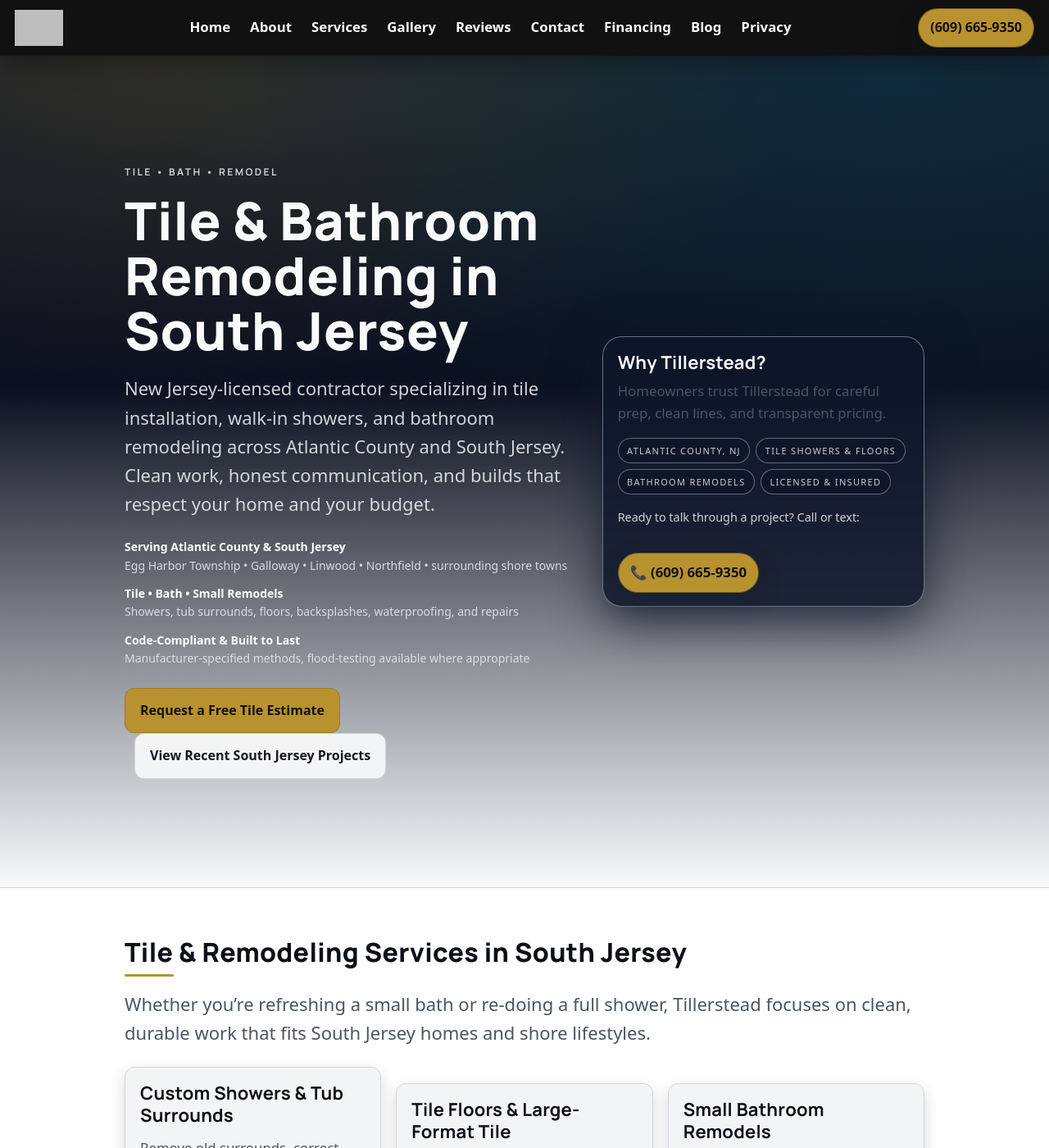
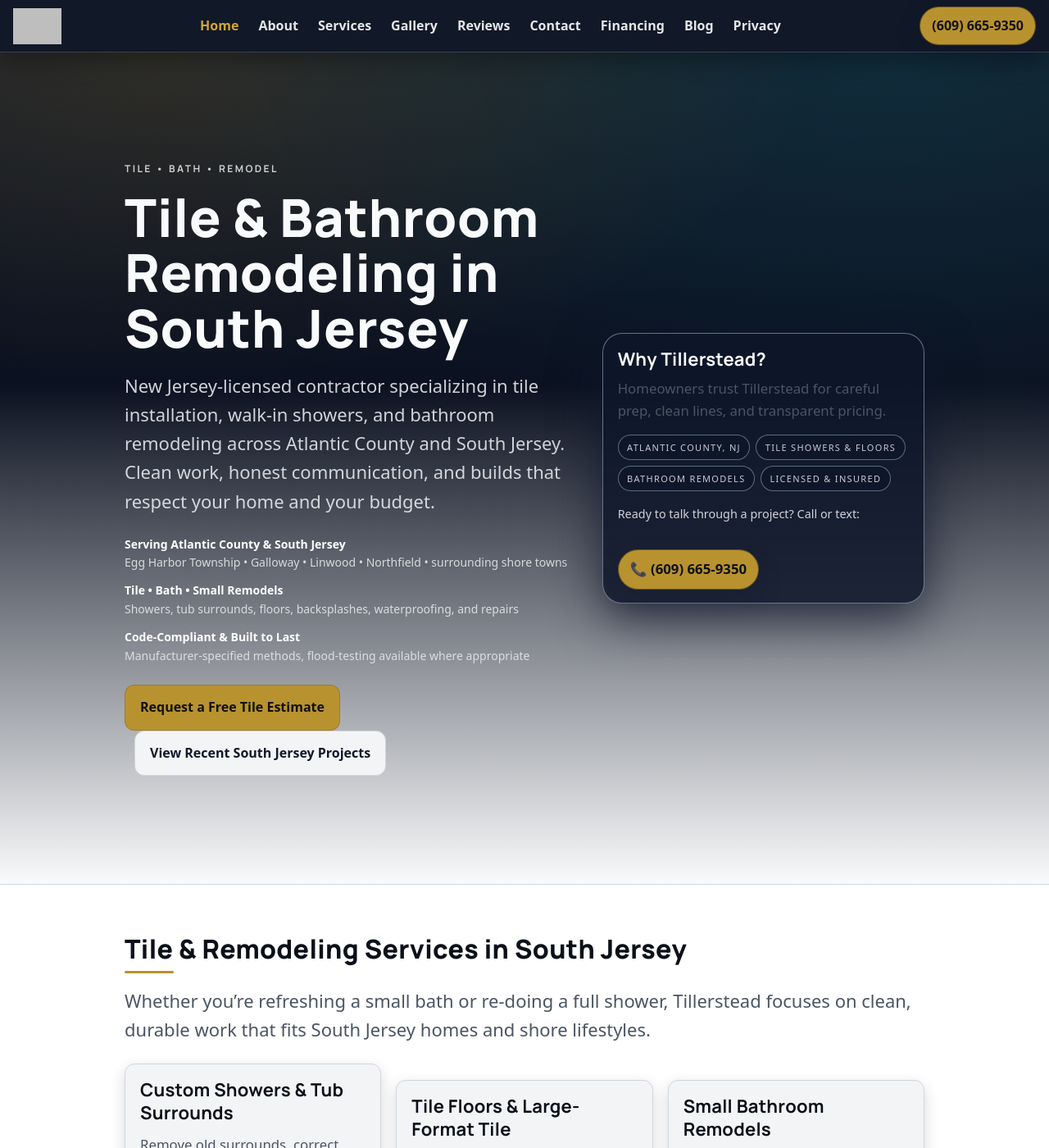
Before and after one commit to XTX33/Tillerstead-site, a Jekyll site: the page built from index.html, in a window 1280 px wide and 1400 px high. Shown: the whole window at 82% size. Built offline with Jekyll 4.4.1, drawn with Linux system fonts in a browser that asks for light colours; the list of posts is cut into pages by our own code; grey boxes are pictures that could not be loaded.

Commit message:
Update style.css

```diff
--- a/assets/css/style.css
+++ b/assets/css/style.css
@@ -810,3 +810,125 @@
   body{background:#fff; color:#000}
   a{text-decoration:underline}
 }
+/* -----------------------------
+   Site Header / Appbar
+----------------------------- */
+
+.appbar {
+  position: sticky;
+  top: 0;
+  z-index: 40;
+  background: var(--ts-surface-alt);
+  border-bottom: 1px solid rgba(148, 163, 184, 0.3);
+  display: flex;
+  align-items: center;
+  justify-content: space-between;
+  padding: 0.5rem 1rem;
+  height: 64px;
+}
+
+.brand img {
+  display: block;
+  height: 44px;
+  width: auto;
+}
+
+/* Mobile nav toggle */
+.nav-toggle {
+  display: inline-flex;
+  flex-direction: column;
+  justify-content: center;
+  gap: 4px;
+  width: 42px;
+  height: 42px;
+  border: 1px solid rgba(148, 163, 184, 0.4);
+  border-radius: var(--ts-radius-chip);
+  background: rgba(15, 23, 42, 0.8);
+  cursor: pointer;
+  z-index: 50;
+}
+
+.hamburger,
+.hamburger::before,
+.hamburger::after {
+  display: block;
+  width: 20px;
+  height: 2px;
+  background: #e5e7eb;
+  border-radius: 1px;
+  content: "";
+  transition: transform 0.2s ease, opacity 0.2s ease;
+}
+
+/* Navigation */
+.site-nav {
+  position: fixed;
+  inset: 64px 0 0;
+  background: rgba(15, 23, 42, 0.98);
+  transform: translateY(-100%);
+  opacity: 0;
+  pointer-events: none;
+  transition: transform 0.25s ease, opacity 0.25s ease;
+}
+
+.site-nav.is-open {
+  transform: translateY(0);
+  opacity: 1;
+  pointer-events: auto;
+}
+
+.nav-list {
+  list-style: none;
+  padding: var(--ts-space-4);
+  margin: 0;
+  display: flex;
+  flex-direction: column;
+  gap: 1rem;
+  text-align: center;
+}
+
+.nav-list a {
+  color: #e5e7eb;
+  font-size: var(--ts-text-lg);
+  text-decoration: none;
+}
+
+.nav-list a[aria-current="page"] {
+  color: var(--ts-brass);
+}
+
+.call-btn {
+  display: none; /* hide on mobile, show on desktop */
+}
+
+@media (min-width: 900px) {
+  .nav-toggle {
+    display: none;
+  }
+
+  .site-nav {
+    position: static;
+    background: transparent;
+    transform: none;
+    opacity: 1;
+    pointer-events: auto;
+  }
+
+  .nav-list {
+    flex-direction: row;
+    align-items: center;
+    gap: 1.5rem;
+    padding: 0;
+  }
+
+  .nav-list a {
+    font-size: var(--ts-text-sm);
+    color: #e5e7eb;
+  }
+
+  .call-btn {
+    display: inline-flex;
+    align-items: center;
+    justify-content: center;
+  }
+}
```
